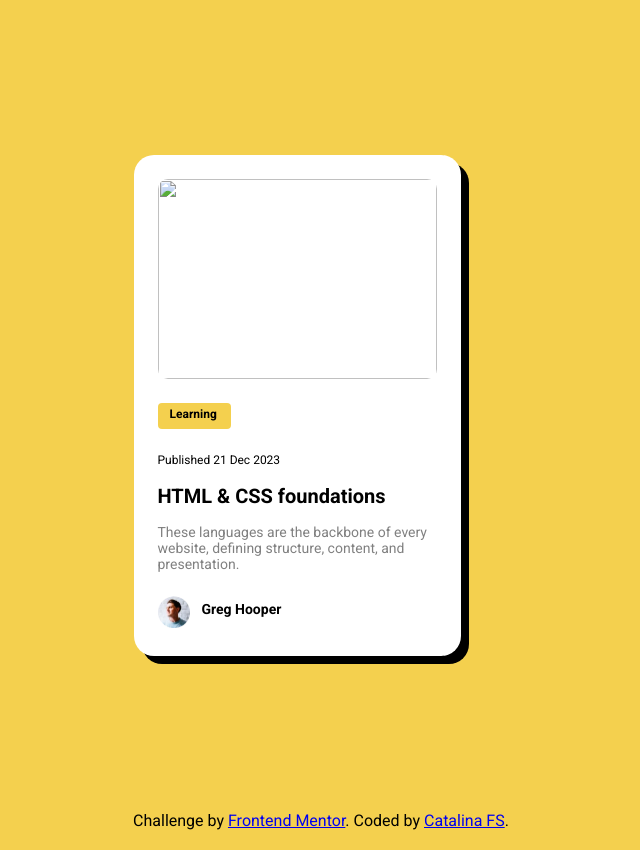
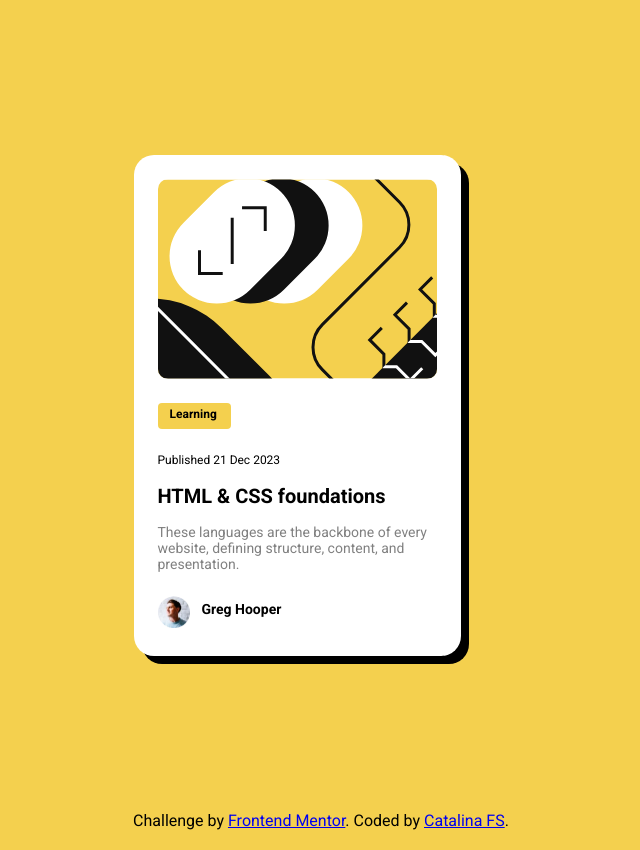
Before and after one commit to CatalinaF-S/Blog-preview-card, a website: page index.html in a window 1280 px wide. Shown: the whole page, without its empty margins (319-959 px from the left). Drawn offline with Linux system fonts and the light colour scheme; the site is published under a folder, as on GitHub Pages, so addresses that start at the root find nothing.

Commit message:
Change pfad assets

```diff
--- a/index.html
+++ b/index.html
@@ -19,7 +19,7 @@
         <main>
             <img
                 class="main-image"
-                src="/assets/images/illustration-article.svg"
+                src="assets/images/illustration-article.svg"
                 alt=""
             />
             <div class="main-content">
```
